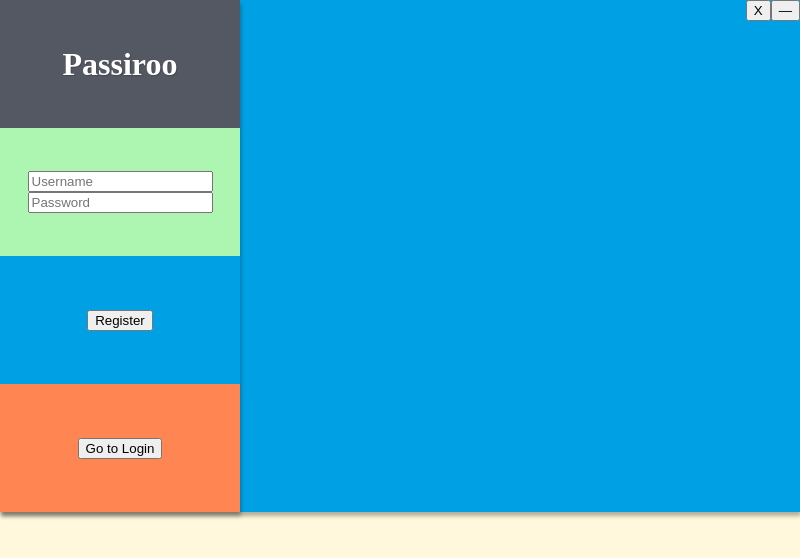
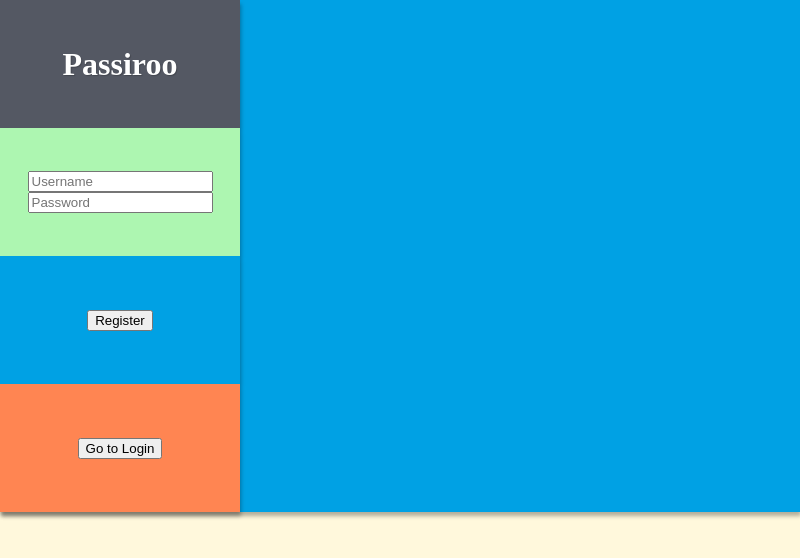
Before and after one commit to austinpapritz/Passiroo, an Electron app: page app/views/register.html in a window 800 px wide. Drawn offline with Linux system fonts and the light colour scheme; no server answers.

Commit message:
removed x and -

```diff
--- a/app/views/register.html
+++ b/app/views/register.html
@@ -7,10 +7,6 @@
 <body>
   <main>
     <div class="underlay blue">
-      <div class="win-button-container">
-        <button id="close-button">X</button>
-        <button id="minimize-button">—</button>
-      </div>
     </div>
     <div class="welcome">
       <h1>Passiroo</h1></div>
```
Also changed, not shown: app/js/main.js (+0 -8 lines).
